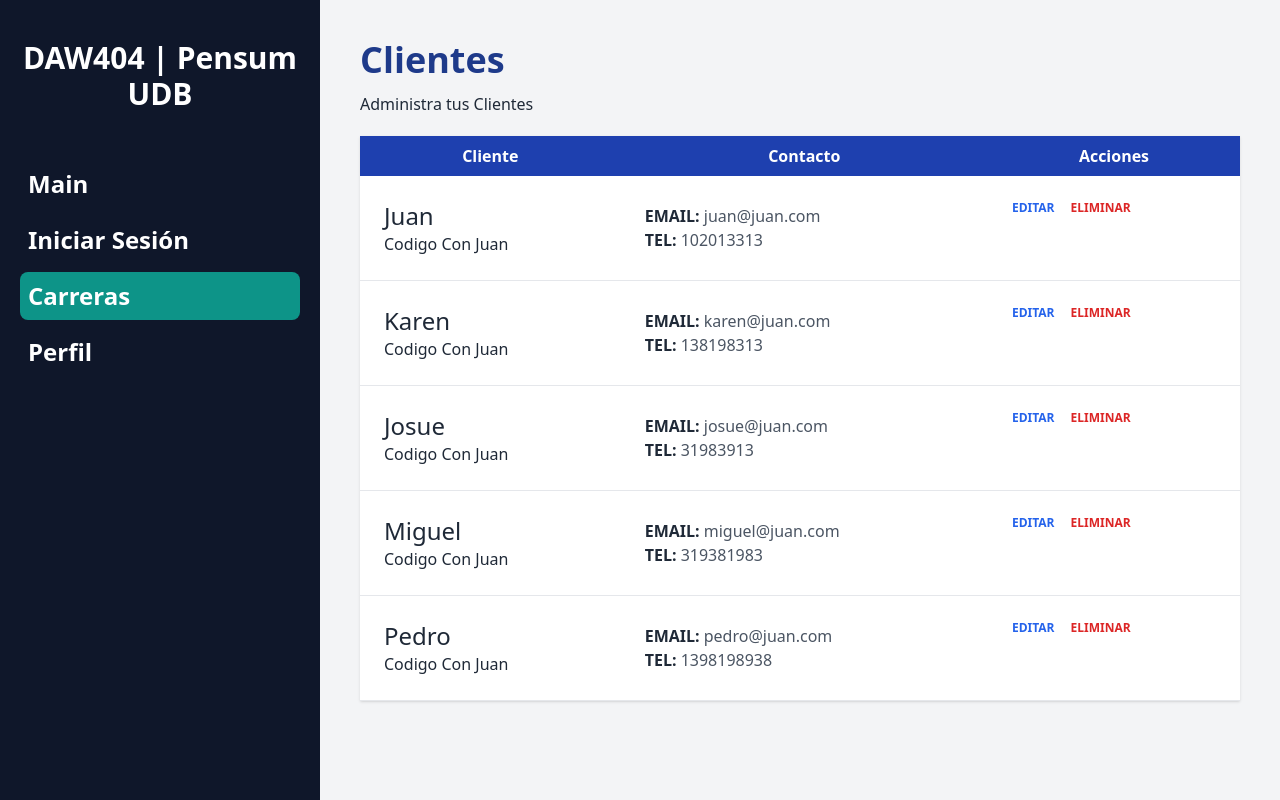
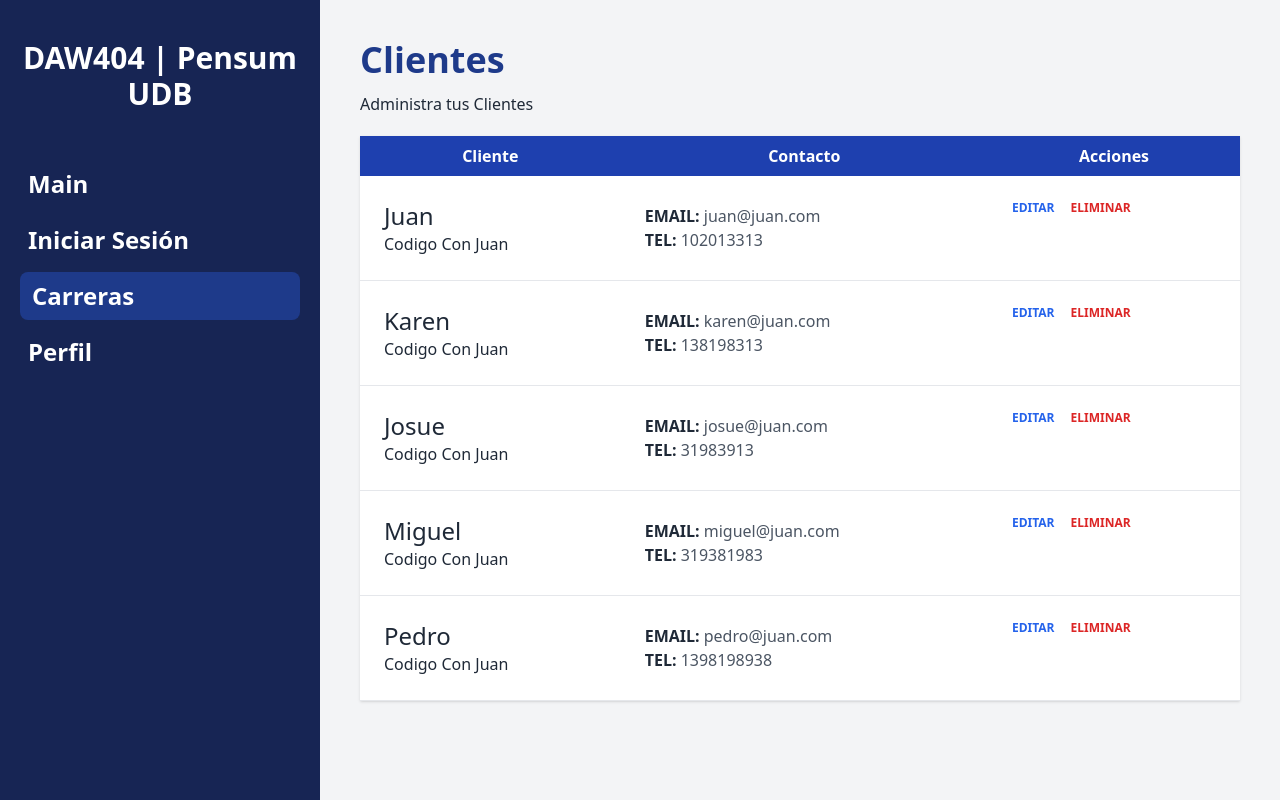
Before and after one commit to MatMT/FullReact, a React (Vite) app in the folder daw-pensum/: page / in a window 1280 px wide. Built offline with nearby package versions, Linux system fonts and the light colour scheme.

Commit message:
Fixes estéticos Menú Lateral

```diff
--- a/daw-pensum/index.html
+++ b/daw-pensum/index.html
@@ -5,7 +5,7 @@
   <meta charset="UTF-8" />
   <link rel="icon" type="image/svg+xml" href="/vite.svg" />
   <meta name="viewport" content="width=device-width, initial-scale=1.0" />
-  <title>DAW - PENSU | EL232710</title>
+  <title>DAW - PENSUM | EL232710</title>
 </head>
 
 <body class="min-h-screen bg-gray-100">
--- a/daw-pensum/src/components/Layaout.jsx
+++ b/daw-pensum/src/components/Layaout.jsx
@@ -5,7 +5,7 @@ export default function Layaout() {
 
     return (
         <div className='md:flex md:min-h-screen'>
-            <aside className='md:w-1/4 bg-slate-900 px-5 py-10'>
+            <aside className='md:w-1/4 bg-blue-950 px-5 py-10'>
                 <h2 className='text-3xl font-black text-center text-white'> DAW404 | Pensum UDB</h2>
 
                 <nav className='mt-12 grid font-semibold gap-2 text-2xl text-white'>
--- a/daw-pensum/src/index.css
+++ b/daw-pensum/src/index.css
@@ -3,5 +3,5 @@
 @tailwind utilities;
 
 .seccionActual {
-  @apply bg-teal-600 rounded-lg;
+  @apply bg-blue-900 rounded-lg pl-3;
 }
```
